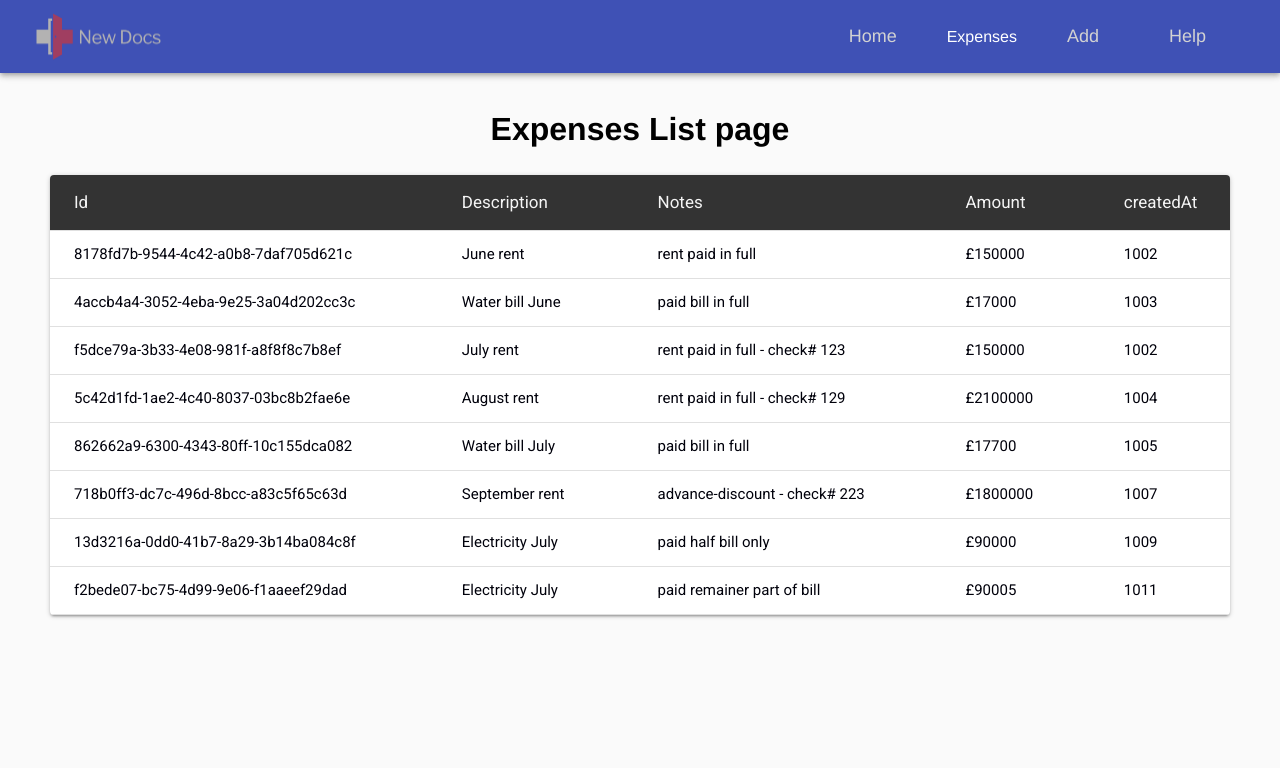
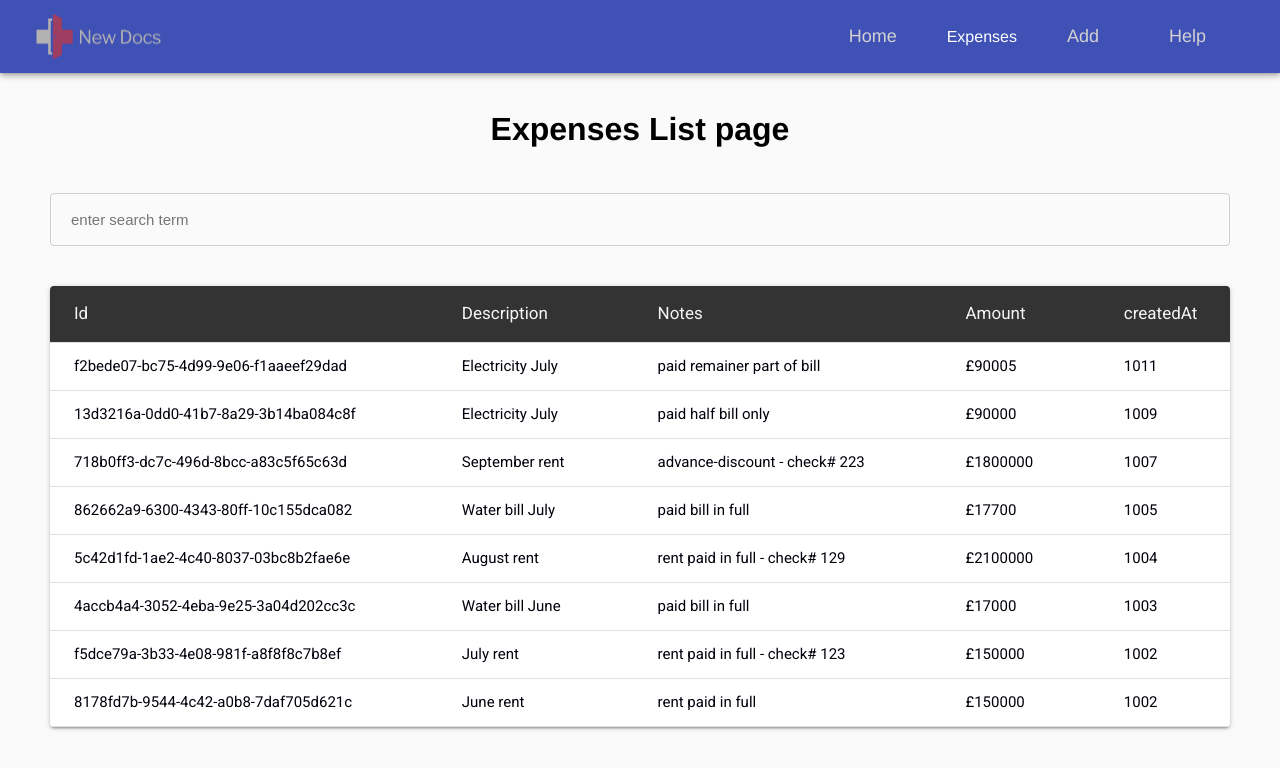
Before and after one commit to stefan22/rjs-redux, a React (Create React App) app: page /expenses in a window 1280 px wide. Shown: the top 768 px of the page. Built offline with nearby package versions, Linux system fonts and the light colour scheme.

Commit message:
[text-filter]wired-up filter to list expenses

```diff
--- /dev/null
+++ b/src/components/expenses-filters.js
@@ -0,0 +1,33 @@
+import React from 'react';
+import '../scss/components/expenses-list.scss';
+import {connect} from 'react-redux';
+import {setTextFilter} from '../actions/filters';
+
+
+const ExpensesFilters = (props) => (
+  <div className='input-filters'>
+    <div className='filters-container'>
+      <input type='text' placeholder='enter search term'
+       value={props.filters.text}
+       onChange={
+        (e) => {
+          props.dispatch(setTextFilter({
+            text: e.target.value
+          }));
+          //console.log(e.target.value);
+          //console.log(props);
+        }}/>
+    </div>
+  </div>
+
+);
+
+
+const mapStateToProps = (state) => {
+  return {
+    filters: state.filters,
+  }
+};
+
+
+export default connect(mapStateToProps)(ExpensesFilters);
--- a/src/components/expenses-list.js
+++ b/src/components/expenses-list.js
@@ -2,7 +2,7 @@ import React from 'react';
 import {connect} from 'react-redux';
 import '../scss/components/expenses-list.scss';
 
-// import getVisibleExpenses from '../selectors/get-visible-expenses';
+import getVisibleExpenses from '../selectors/get-visible-expenses';
 
 import Table from '@material-ui/core/Table';
 import TableBody from '@material-ui/core/TableBody';
@@ -16,7 +16,6 @@ const ExpensesList = (props) => (
 
       <Paper className='paper-root'>
         <Table id='expenses-table' className='expenses-table'>
-
           <TableHead>
             <TableRow >
               <TableCell align="left">Id</TableCell>
@@ -59,9 +58,9 @@ const ExpensesList = (props) => (
 const mapStateToProps = (state) => {
   return {
       //displaying all expenses
-      expenses: state.expenses,
-      filter: state.filters,
-      //expenses: getVisibleExpenses(state.expenses, state.filters)
+      //expenses: state.expenses,
+      //filter: state.filters,
+      expenses: getVisibleExpenses(state.expenses, state.filters)
   };
 }
 
--- a/src/index.js
+++ b/src/index.js
@@ -17,7 +17,7 @@ const store = ConfigStore();
 const unsubscribe = store.subscribe(() => {
   const state = store.getState();
   const visibleExpenses = getExpenses(state.expenses,state.filters);
-  console.log(visibleExpenses);
+  //console.log(visibleExpenses);
 });
 
  // actions
@@ -77,9 +77,9 @@ const exp8 = store.dispatch(addExpense({
   createdAt: 1011,
 }));
 
-const textbill = store.dispatch(setTextFilter({
-  text: 'bill'
-}));
+// const textFilter = store.dispatch(setTextFilter({
+//   text: 'bill'
+// }));
 
 
 
--- a/src/router/pages/expenses-list-page.js
+++ b/src/router/pages/expenses-list-page.js
@@ -1,6 +1,7 @@
 import React, {Component} from 'react';
 import ExpensesList from '../../components/expenses-list';
 import '../../scss/App.scss';
+import ExpensesFilters from '../../components/expenses-filters';
 
 
 class ExpensesListPage extends Component {
@@ -11,6 +12,7 @@ class ExpensesListPage extends Component {
         <h1 className='text-center'>Expenses List page</h1>
 
           <div className="app-comp full-container">
+            <ExpensesFilters />
             <ExpensesList />
           </div>
 
--- a/src/scss/components/expenses-list.scss
+++ b/src/scss/components/expenses-list.scss
@@ -36,3 +36,21 @@
 
   } //expenses-table
 }//paper-root
+
+
+.input-filters {
+  display: flex;
+  margin:40px 0;
+  .filters-container {
+    display:flex;
+    flex-wrap: wrap;
+    width:100%;
+    input {
+      padding:12px 20px;
+      margin:0;
+      line-height: 27px;
+      font-size: 15px;
+      width: 100%;
+    }
+  }
+}
```
Also changed, not shown: src/scss/components/top-bar.scss (line endings or trailing spaces).
